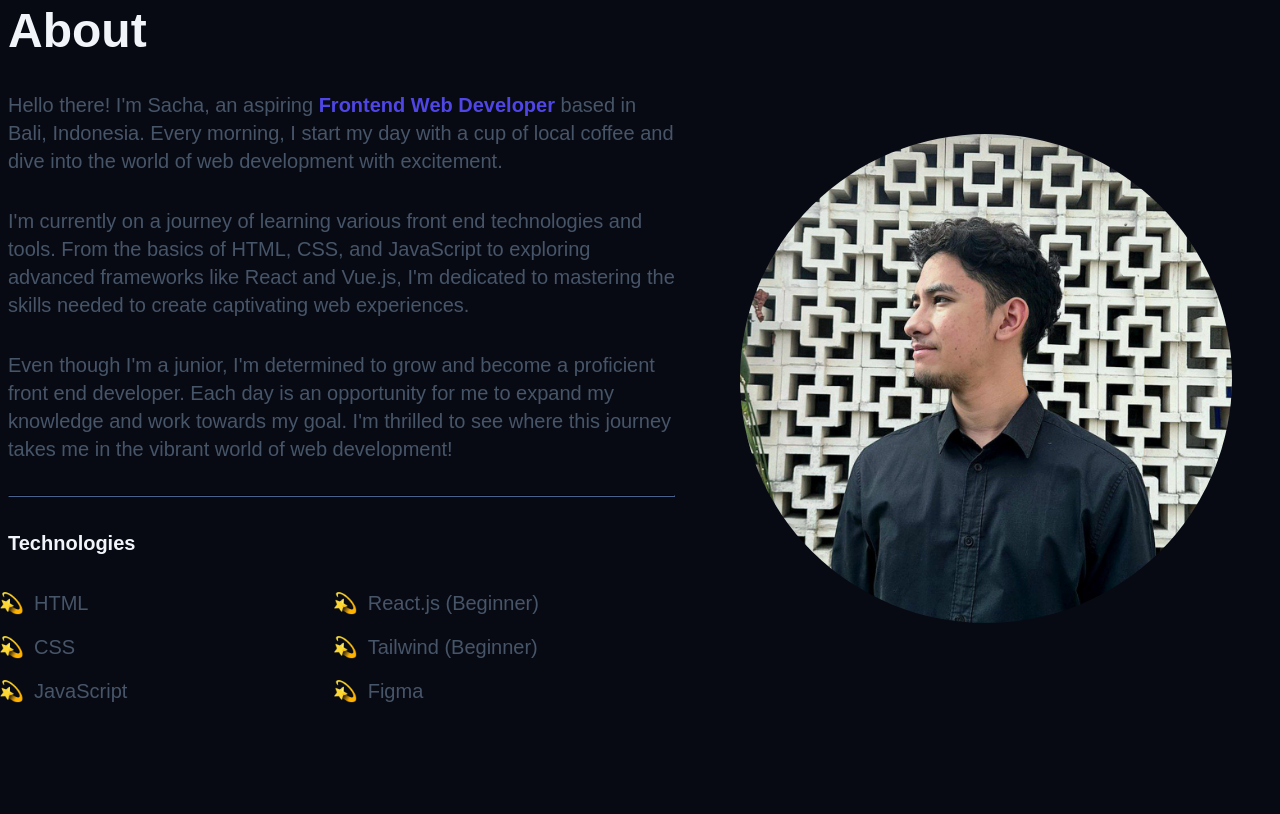
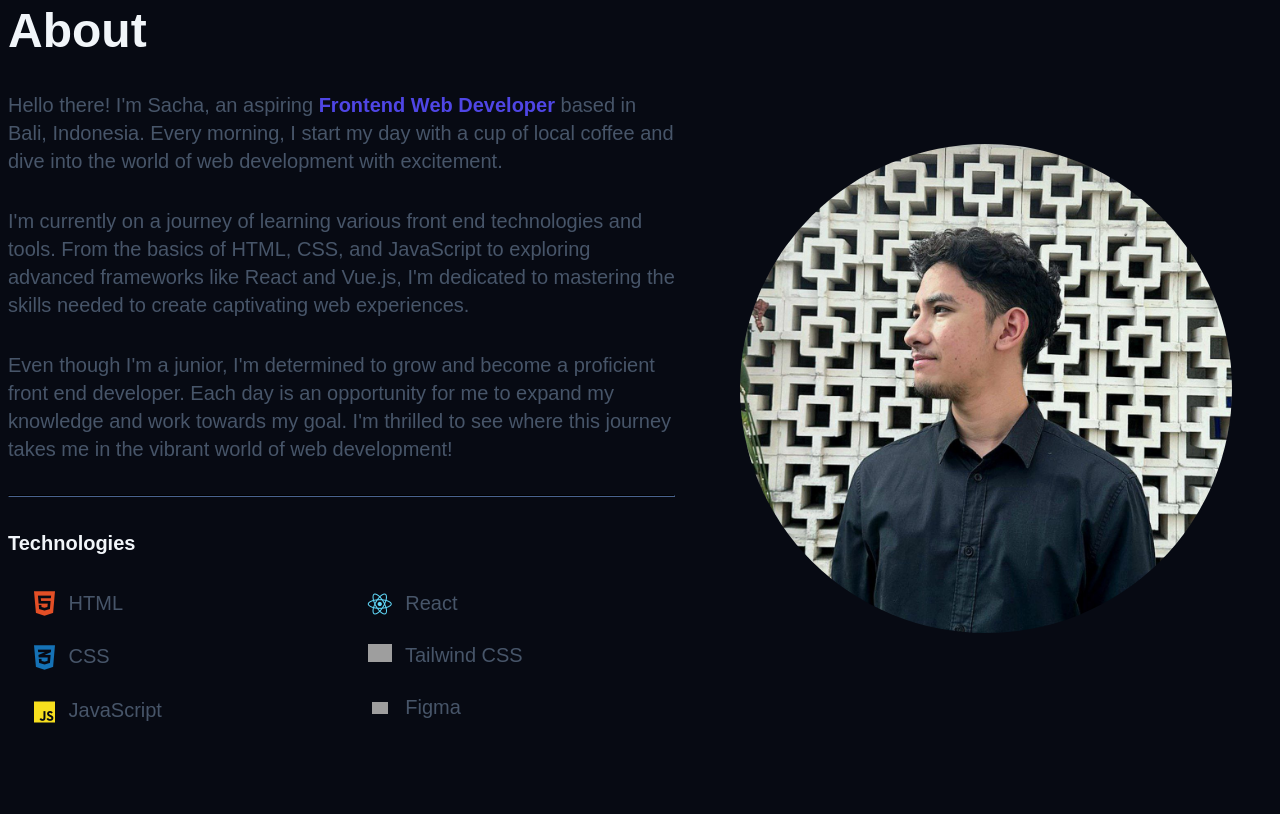
Before and after one commit to Sikoo54/Portofolio-Website, a website built with Vite: page index.html in a window 1280 px wide. Shown: the part 1026-1840 px from the top of the page. Built offline with nearby package versions, Linux system fonts and the light colour scheme; grey boxes are pictures that could not be loaded; a script that the page names is missing; a web font is replaced by a local one.

Commit message:
icon changes

```diff
--- a/index.html
+++ b/index.html
@@ -3,6 +3,10 @@
   <head>
     <meta charset="UTF-8" />
     <link rel="icon" type="image/svg+xml" href="/vite.svg" />
+    <link
+      rel="stylesheet"
+      href="https://cdnjs.cloudflare.com/ajax/libs/font-awesome/6.0.0-beta3/css/all.min.css"
+    />
     <link
       href="https://api.fontshare.com/v2/css?f[]=general-sans@500,600,400,700&display=swap"
       rel="stylesheet"
@@ -75,7 +79,7 @@
       <div></div>
       <!------------ hero ------------>
       <section class="hero container">
-        <img class="hero__img" src="/public/me 3.jpg" alt="" />
+        <img class="hero__img" src="/me 3.jpg" alt="" />
         <h2 class="hero__subtitle">👋 Hey! I'm Sacha 🎉</h2>
         <h1 class="hero__title">
           FRONT-END <br />
@@ -127,19 +131,41 @@
           <h3 class="about__subtitle">Technologies</h3>
           <div class="about__ul-container">
             <ul class="about__ul">
-              <li class="about__list">HTML</li>
-              <li class="about__list">CSS</li>
-              <li class="about__list">JavaScript</li>
+              <li class="about__list">
+                <i class="fab fa-html5 icon-html"></i> HTML
+              </li>
+              <li class="about__list">
+                <i class="fab fa-css3-alt icon-css"></i> CSS
+              </li>
+              <li class="about__list">
+                <i class="fab fa-js icon-js"></i> JavaScript
+              </li>
             </ul>
             <ul class="about__ul">
-              <li class="about__list">React.js (Beginner)</li>
-              <li class="about__list">Tailwind (Beginner)</li>
-              <li class="about__list">Figma</li>
+              <li class="about__list">
+                <i class="fab fa-react icon-react"></i> React
+              </li>
+              <li class="about__list">
+                <img
+                  src="https://upload.wikimedia.org/wikipedia/commons/d/d5/Tailwind_CSS_Logo.svg"
+                  class="icon-tailwind"
+                  alt="Tailwind CSS Logo"
+                />
+                Tailwind CSS
+              </li>
+              <li class="about__list">
+                <img
+                  src="https://upload.wikimedia.org/wikipedia/commons/3/33/Figma-logo.svg"
+                  class="icon-figma"
+                  alt="Figma Logo"
+                />
+                Figma
+              </li>
             </ul>
           </div>
         </div>
         <div class="about__img-wrapper">
-          <img class="about__img" src="public/other me 2.jpg" alt="" />
+          <img class="about__img" src="/other me 2.jpg" alt="" />
         </div>
       </section>
 
@@ -152,7 +178,7 @@
           <!------------ project 1 ------------>
           <h3 class="work__project-title">Blackjack</h3>
           <div class="work__img-wrapper work__image1">
-            <img src="public/blackjack.jpg" alt="BlackJack Website" />
+            <img src="/blackjack.jpg" alt="BlackJack Website" />
           </div>
           <div class="work__project work__content1">
             <h3 class="work__project-subtitle">Blackjack</h3>
@@ -179,7 +205,7 @@
           <!------------ project 2 ------------>
           <h3 class="work__project-title">Friskay</h3>
           <div class="work__img-wrapper work__image2">
-            <img src="public/friskay thumbnail.png" alt="Friskay Website" />
+            <img src="/friskay thumbnail.png" alt="Friskay Website" />
           </div>
           <div class="work__project work__content2">
             <h3 class="work__project-subtitle">Friskay</h3>
@@ -206,7 +232,7 @@
           <!------------ project 3 ------------>
           <h3 class="work__project-title">Number Guessing</h3>
           <div class="work__img-wrapper work__image3">
-            <img src="public/number guess (4).jpg" alt="BlackJack Website" />
+            <img src="/number guess (4).jpg" alt="BlackJack Website" />
           </div>
           <div class="work__project work__content3">
             <h3 class="work__project-subtitle">Number Guessing</h3>
--- a/styles/components/about.css
+++ b/styles/components/about.css
@@ -38,8 +38,8 @@
 .about__ul {
   display: flex;
   flex-direction: column;
-  gap: 1rem;
-  list-style-type: "\1F4AB";
+  gap: 1.5rem;
+  list-style-type: none;
   padding-left: 1em;
   flex: 1;
 }
@@ -152,3 +152,45 @@
 
 /* xxl */
 /* @media (min-width: 1536px) {} */
+
+.icon-html {
+  color: #e34f26; /* Warna ikon */
+  font-size: 28px; /* Ukuran ikon */
+  margin-right: 8px; /* Jarak antara ikon dan teks */
+  vertical-align: middle;
+}
+
+.icon-css {
+  color: #1572b6; /* Warna ikon */
+  font-size: 28px; /* Ukuran ikon */
+  margin-right: 8px; /* Jarak antara ikon dan teks */
+  vertical-align: middle;
+}
+
+.icon-js {
+  color: #f7df1e; /* Warna ikon */
+  font-size: 24px; /* Ukuran ikon */
+  margin-right: 8px; /* Jarak antara ikon dan teks */
+  vertical-align: middle;
+}
+
+.icon-react {
+  color: #61dafb; /* Warna ikon */
+  font-size: 24px; /* Ukuran ikon */
+  margin-right: 8px; /* Jarak antara ikon dan teks */
+  vertical-align: middle;
+}
+
+.icon-tailwind {
+  width: 24px; /* Ukuran ikon */
+  margin-right: 8px; /* Jarak antara ikon dan teks */
+  display: inline-block;
+}
+
+.icon-figma {
+  width: 16px; /* Ukuran ikon */
+  margin-right: 12px; /* Jarak antara ikon dan teks */
+  margin-left: 4px;
+  vertical-align: middle; /* Menyelaraskan ikon dengan teks */
+  display: inline-block;
+}
```
